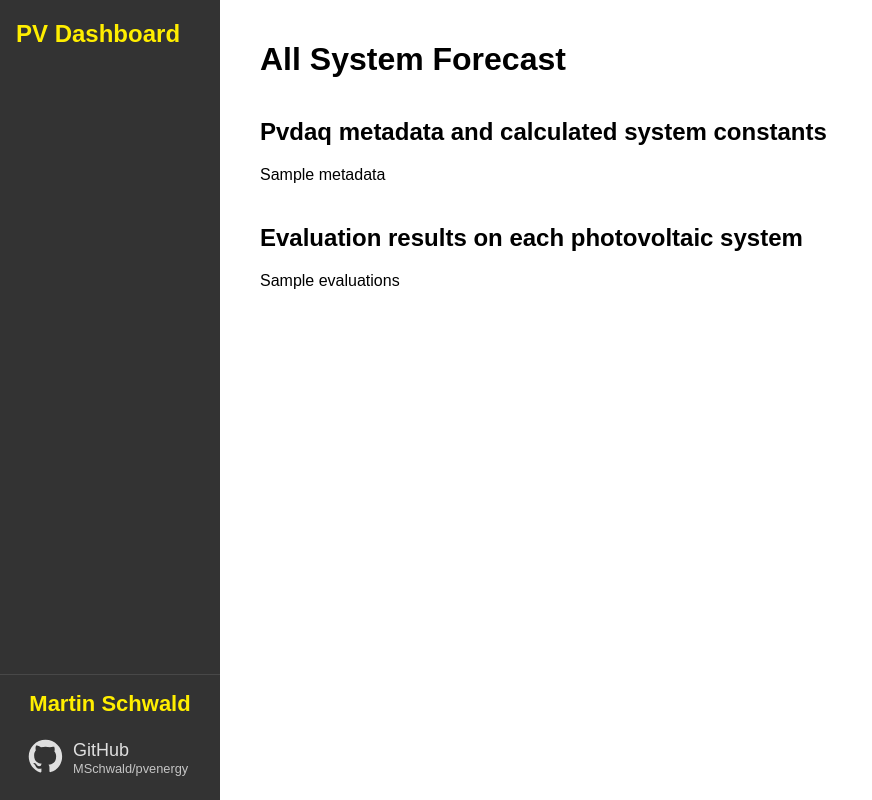
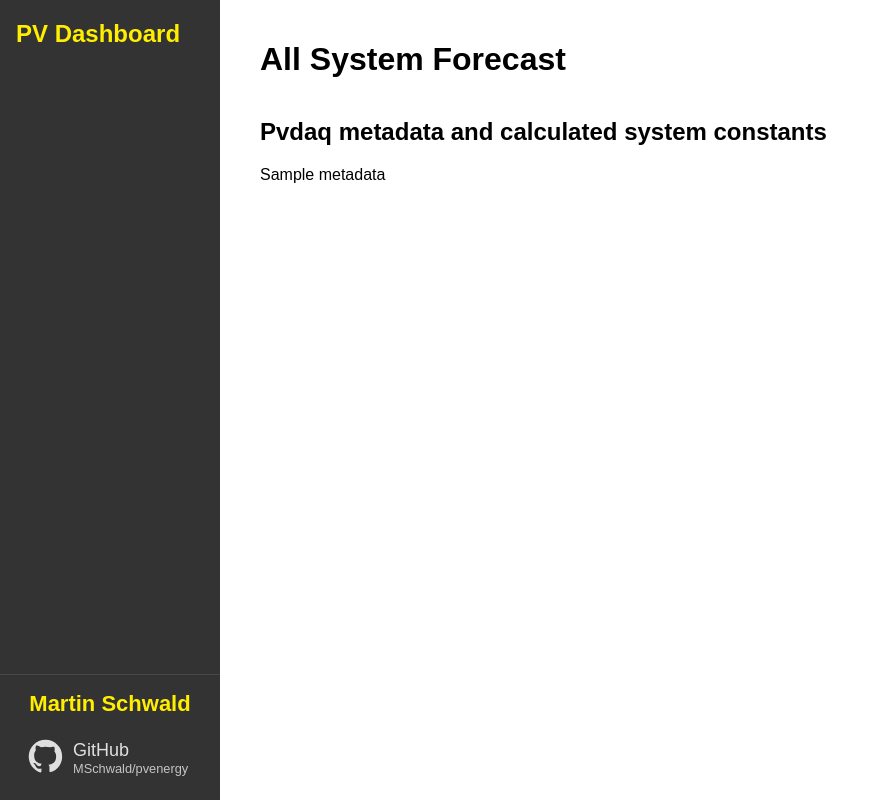
Before and after one commit to MSchwald/pvenergy, a Django app: template dashboard/templates/dashboard/all_systems.html in a window 1280 px wide. Shown: the whole page, without its empty margins (0-872 px from the left). Run offline with Django 3.2, Linux system fonts and the light colour scheme; the template is opened without the code that fills it: most values are stand-ins (such as "Sample title", 1, 10 or a date in 2020).

Commit message:
Take out all_system evaluation

```diff
--- a/dashboard/templates/dashboard/all_systems.html
+++ b/dashboard/templates/dashboard/all_systems.html
@@ -9,6 +9,6 @@
 <div id="all-forecast-prediction" class="forecast-container"></div>
 <h2>Pvdaq metadata and calculated system constants</h2>
 {{metadata|safe}}
-<h2>Evaluation results on each photovoltaic system</h2>
-{{evaluations|safe}}
+{% comment %}<h2>Evaluation results on each photovoltaic system</h2>
+{{evaluations|safe}}{% endcomment %}
 {% endblock %}
--- a/dashboard/views.py
+++ b/dashboard/views.py
@@ -36,11 +36,11 @@ class TemplateViews:
         return {"ids": SYSTEM_IDS}
 
     def all_systems(request):
-        df = pd.read_csv(RESULTS_DIR / "results.csv", index_col = 0).map(lambda x: feature_format(x, display_unit = False))
-        df.index.name = F.SYSTEM_ID.name
+        #df = pd.read_csv(RESULTS_DIR / "results.csv", index_col = 0).map(lambda x: feature_format(x, display_unit = False))
+        #df.index.name = F.SYSTEM_ID.name
         return {
             "metadata": pd_styler(Pipeline.get_system_constants()),
-            "evaluations": pd_styler(df)
+            #"evaluations": pd_styler(df)
         }
 
     def feature_database(request):
```
